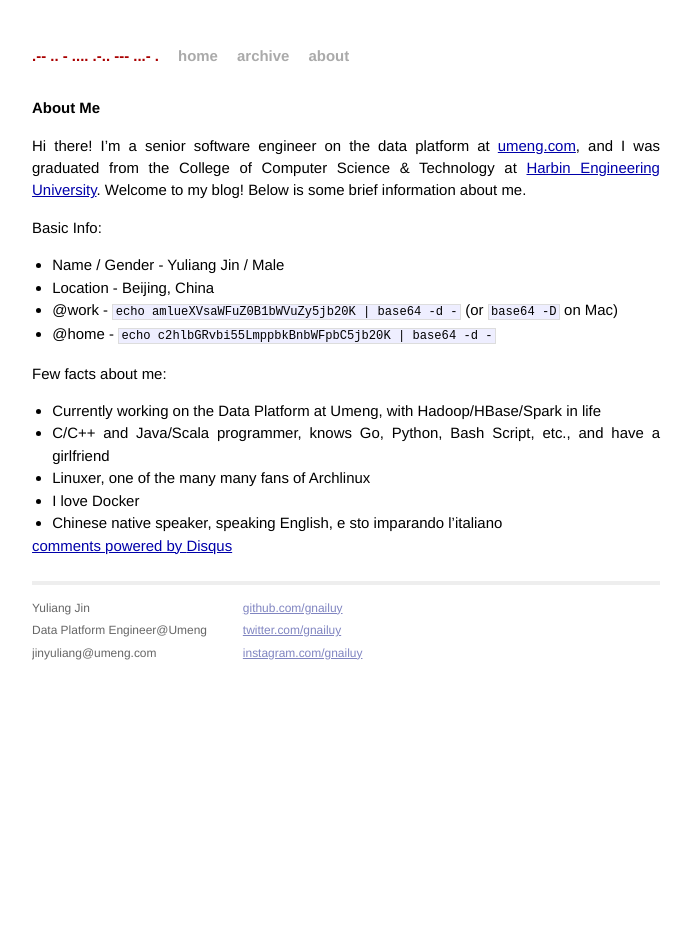
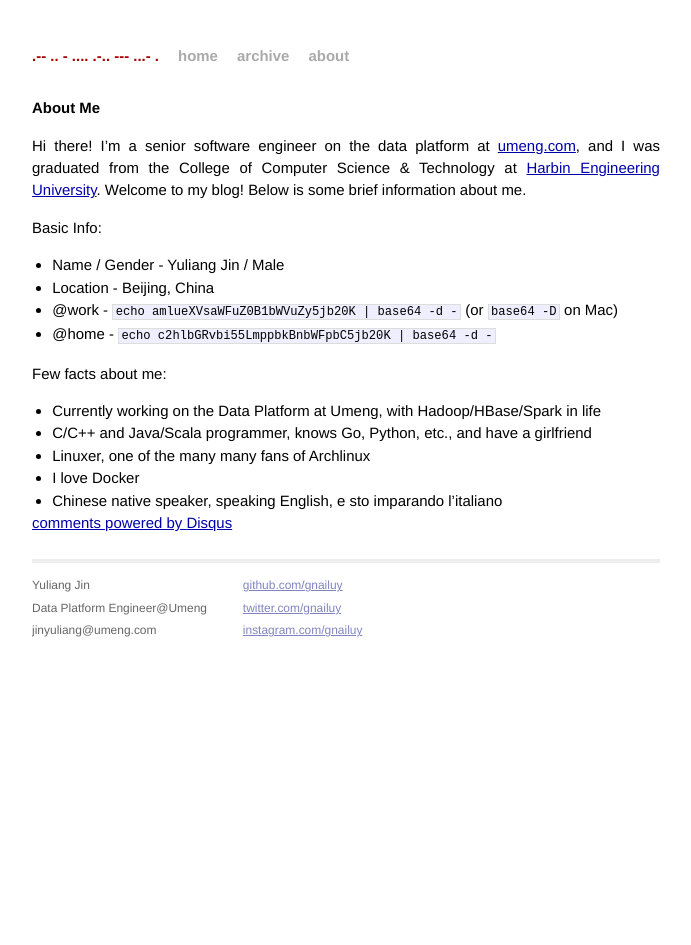
Before and after one commit to gnailuy/gnailuy.com, a Jekyll site: the page built from about.markdown, in a window 1280 px wide. Shown: the whole page, without its empty margins (294-985 px from the left). Built offline with Jekyll 4.4.1, drawn with Linux system fonts in a browser that asks for light colours; Markdown is read by kramdown in place of the engine named in the settings; comment, search, counter and statistics services are not loaded.

Commit message:
don't mention it

```diff
--- a/about.markdown
+++ b/about.markdown
@@ -20,7 +20,7 @@ Basic Info:
 Few facts about me:
 
 * Currently working on the Data Platform at Umeng, with Hadoop/HBase/Spark in life
-* C/C++ and Java/Scala programmer, knows Go, Python, Bash Script, etc., and have a girlfriend
+* C/C++ and Java/Scala programmer, knows Go, Python, etc., and have a girlfriend
 * Linuxer, one of the many many fans of Archlinux
 * I love Docker
 * Chinese native speaker, speaking English, e sto imparando l'italiano
```
